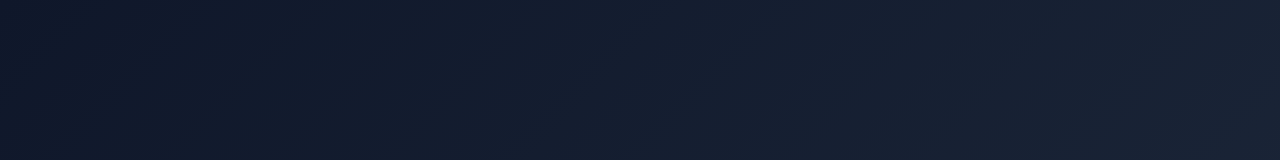
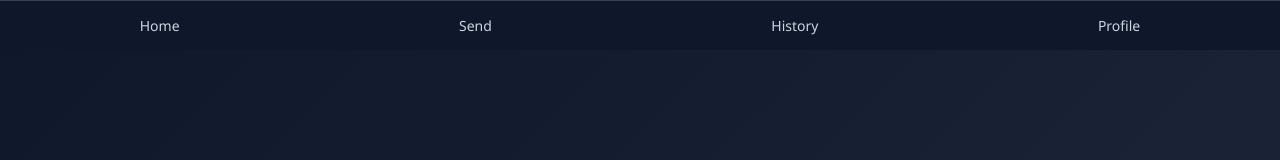
Before and after one commit to Kalam889/UPI_APP, a React app in the folder frontend/: page /Dashboard in a window 1280 px wide. Shown: the top 160 px of the page. Built offline with nearby package versions, Linux system fonts and the light colour scheme; the HTML template or start-up script is replaced by a standard one.

Commit message:
dash change

```diff
--- a/frontend/src/pages/Dashboard.jsx
+++ b/frontend/src/pages/Dashboard.jsx
@@ -1,7 +1,10 @@
+import BottomNav from "../components/BottomNav";
+
 function Dashboard() {
   return (
     <div>
       <h1>Dashboard</h1>
+      <BottomNav/>
     </div>
   );
 }
```
